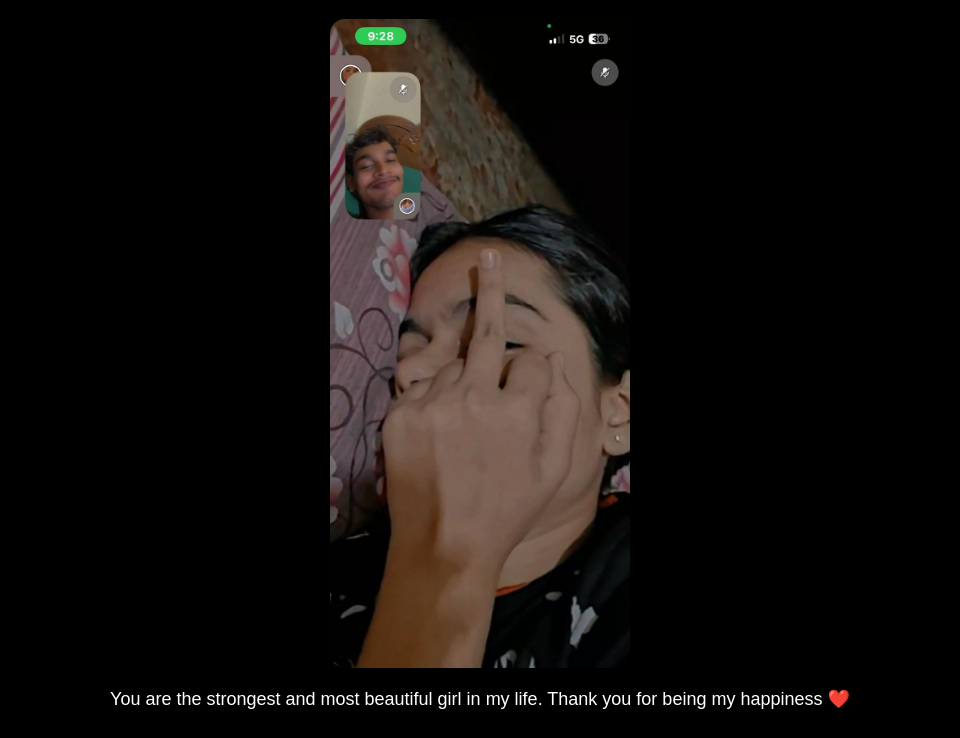
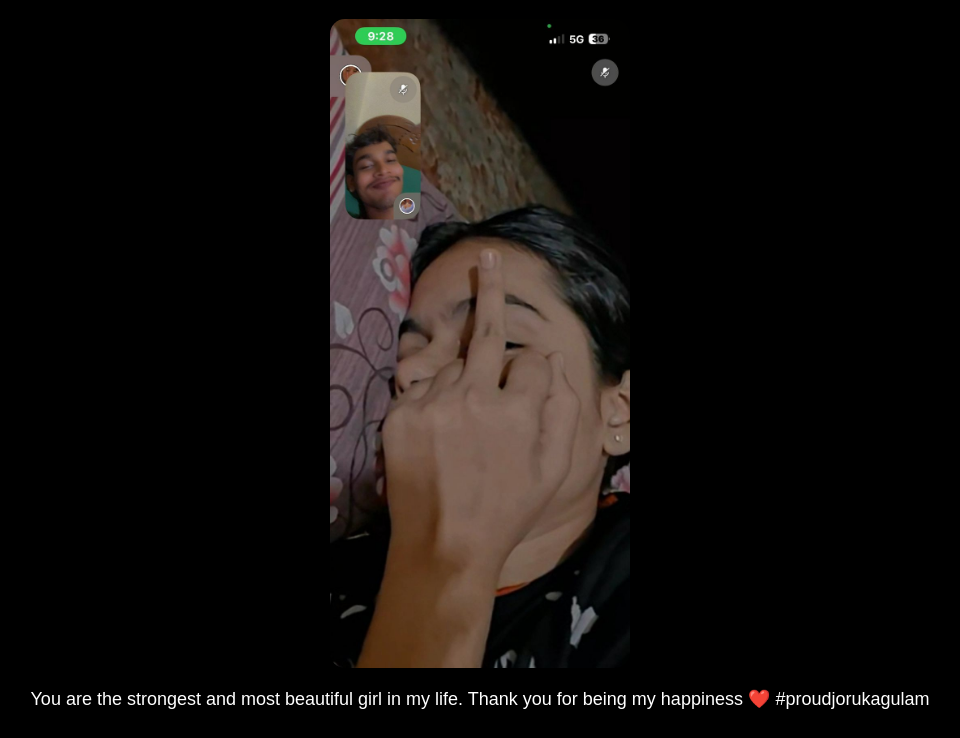
Before and after one commit to ggexotix/women, a plain HTML site: page index.html in a window 1280 px wide. Shown: the part 62-800 px from the top of the page, without its empty margins (160-1120 px from the left). Drawn offline with Linux system fonts and the light colour scheme.

Commit message:
Update message paragraph with hashtag
Added a hashtag to the message paragraph.

```diff
--- a/index.html
+++ b/index.html
@@ -19,6 +19,7 @@
 <p class="msg">
 You are the strongest and most beautiful girl in my life.
 Thank you for being my happiness ❤️
+  #proudjorukagulam
 </p>
 
 <audio autoplay loop>
```
